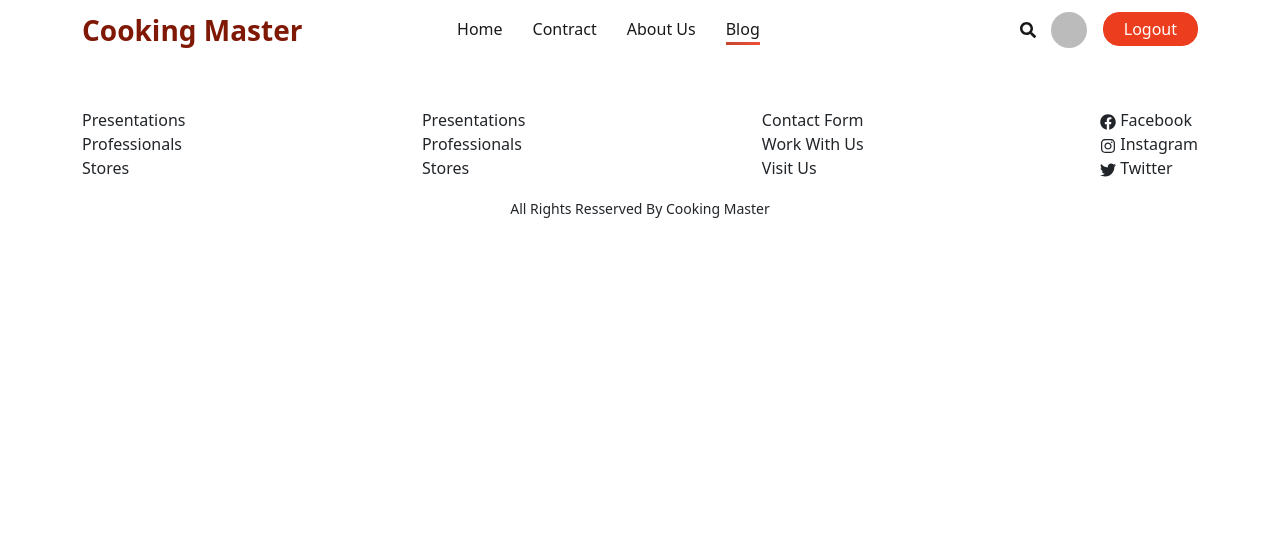
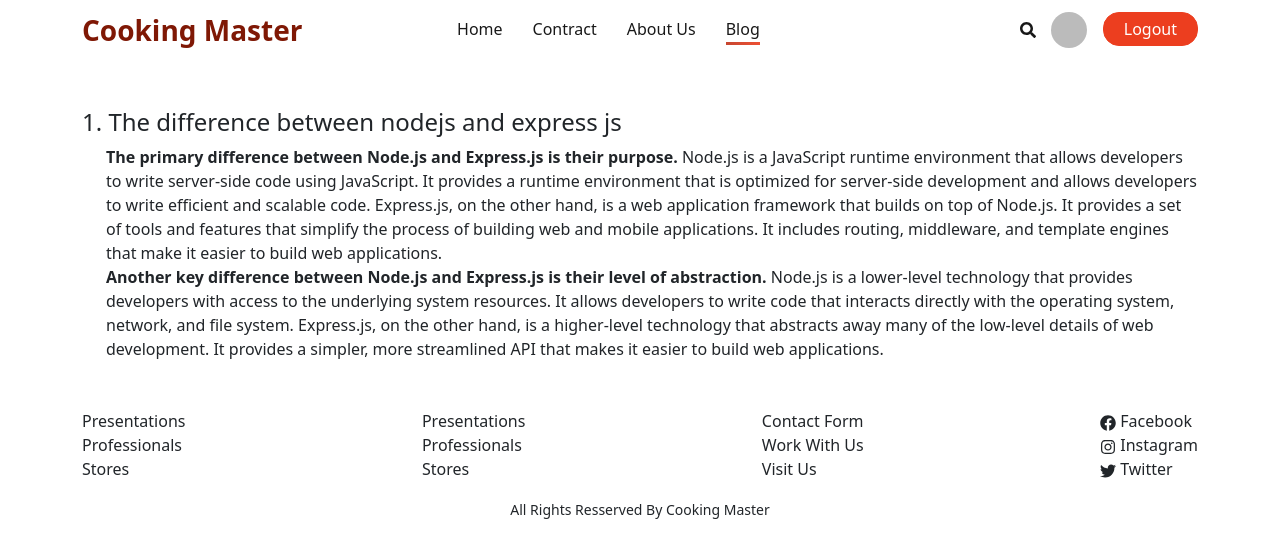
Before and after one commit to MohonSaha/Cooking-master, a React (Vite) app: page /blog in a window 1280 px wide. Shown: the top 558 px of the page. Built offline with nearby package versions, Linux system fonts and the light colour scheme; no server answers; sample sign-in values are in the browser's storage.

Commit message:
implement lazy loading

```diff
--- a/package.json
+++ b/package.json
@@ -20,6 +20,8 @@
     "react-dom": "^18.2.0",
     "react-hot-toast": "^2.4.1",
     "react-icons": "^4.8.0",
+    "react-lazy-load": "^4.0.1",
+    "react-lazy-load-image-component": "^1.5.6",
     "react-rating": "^2.0.5",
     "react-router-dom": "^6.11.0",
     "sort-by": "^1.2.0"
--- a/src/pages/Blog/Blog.jsx
+++ b/src/pages/Blog/Blog.jsx
@@ -3,9 +3,15 @@
 
 const Blog = () => {
     return (
-        <Container>
+        <Container className='my-5'>
             <div>
-                <h4></h4>
+                <h4>1. The difference between nodejs and express js</h4>
+                <div className='ms-4'>
+
+                    <p className='mb-0'><strong>The primary difference between Node.js and Express.js is their purpose.</strong> Node.js is a JavaScript runtime environment that allows developers to write server-side code using JavaScript. It provides a runtime environment that is optimized for server-side development and allows developers to write efficient and scalable code.
+                        Express.js, on the other hand, is a web application framework that builds on top of Node.js. It provides a set of tools and features that simplify the process of building web and mobile applications. It includes routing, middleware, and template engines that make it easier to build web applications.</p>
+                    <p><strong>Another key difference between Node.js and Express.js is their level of abstraction.</strong> Node.js is a lower-level technology that provides developers with access to the underlying system resources. It allows developers to write code that interacts directly with the operating system, network, and file system. Express.js, on the other hand, is a higher-level technology that abstracts away many of the low-level details of web development. It provides a simpler, more streamlined API that makes it easier to build web applications.</p>
+                </div>
             </div>
 
         </Container>
--- a/src/pages/Home/Chefs/Chefs.jsx
+++ b/src/pages/Home/Chefs/Chefs.jsx
@@ -3,8 +3,9 @@
 import { FaEye, FaHeart } from 'react-icons/fa';
 import { useLoaderData } from 'react-router-dom';
 import ChefsCard from '../ChefsCard/ChefsCard';
+import LazyLoad from 'react-lazy-load';
 
-const Chefs = ({children}) => {
+const Chefs = ({ children }) => {
 
     const chefs = children;
 
@@ -12,6 +13,7 @@
     return (
         <div className='mt-3'>
             <h5 className=' w-50 '><span className='fw-2 fs-4'>Top reted chefs</span></h5>
+
                 <Row xs={1} md={2} className="g-4">
                     {Array.from({ length: 1 }).map((_, idx) => (
 
--- /dev/null
+++ b/src/pages/Home/ChefsCard/ChefsCard.css
@@ -0,0 +1,10 @@
+
+
+
+@media (max-width: 700px) {
+    .card-picture{
+        width: 87%;
+    }
+
+
+}
--- a/src/pages/Home/ChefsCard/ChefsCard.jsx
+++ b/src/pages/Home/ChefsCard/ChefsCard.jsx
@@ -3,6 +3,11 @@
 import { FaArrowRight, FaHamburger, FaHeart, FaRegClock, FaRegHeart } from 'react-icons/fa';
 import { Link } from 'react-router-dom';
 import toast, { Toaster } from 'react-hot-toast';
+import LazyLoad from 'react-lazy-load';
+import { LazyLoadImage } from "react-lazy-load-image-component";
+import PlaceholderImage from "../../../assets/banners/banner.jpg";
+import 'react-lazy-load-image-component/src/effects/blur.css';
+import './ChefsCard.css'
 
 
 
@@ -22,7 +27,16 @@
             <Toaster />
             <Col>
                 <Card className='position-relative' style={{ height: '600px' }}>
-                    <Card.Img className='rounded' variant="top" src={chefs_info?.img} />
+                    {/* <LazyLoad height={282}>
+                        <Card.Img className='rounded' variant="top" src= />
+                    </LazyLoad> */}
+
+                    <LazyLoadImage src={chefs_info?.img} className='card-picture'
+                        width={402} height={300} PlaceholderSrc={PlaceholderImage}
+                        effect="blur"
+                        alt="Image Alt"
+                    />
+
 
 
                     <Card.Body>
```
Also changed, not shown: 1 other file (tests, documents, lock files or other folders). Lines whose indentation alone changed are shown as unchanged.
